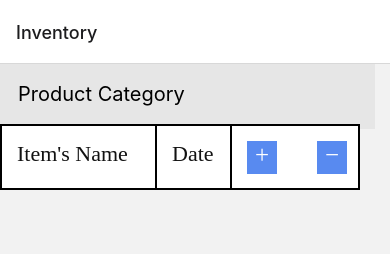
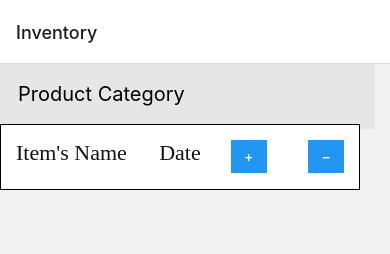
Before and after one commit to PrestonThomas/KitchenVision, a React Native app: screen /Inventory in a window 390 px wide. Shown: the top 254 px of the page. Built offline with nearby package versions, Linux system fonts and the light colour scheme; no server answers.

Commit message:
Changes to be committed: 	modified:   package-lock.json 	modified:   src/screens/InventoryScreen.js 	modified:   yarn.lock

```diff
--- a/src/screens/InventoryScreen.js
+++ b/src/screens/InventoryScreen.js
@@ -39,7 +39,18 @@ function InventoryHome({ navigation }) {
         <View style={styles.container}>
             <Text style={styles.name}>Product Category</Text>
             <View style={styles.rect}>
-                <View style={styles.rect2}>
+                <Text style={styles.itemsName}>Item&#39;s Name</Text>
+                <Text style={styles.date}>Date</Text>
+                <View style={styles.inputBox}>
+                    <TouchableOpacity style={styles.plusButton}>
+                        <Button title='+'/>
+                    </TouchableOpacity>
+                    <TouchableOpacity style={styles.minusButton}>
+                        {/* <Text style={styles.minusText}>−</Text> */}
+                        <Button title='−'/>
+                    </TouchableOpacity>
+                </View>
+                {/* <View style={styles.rect2}>
                     <Text style={styles.itemsName}>Item&#39;s Name</Text>
                 </View>
                 <View style={styles.rect3}>
@@ -54,7 +65,7 @@ function InventoryHome({ navigation }) {
                         <Text style={styles.minusText}>−</Text>
                     </TouchableOpacity>
                     </View>
-                </View>
+                </View> */}
             </View>
         </View>
         <View style={{ flex: 1, alignItems: 'center', justifyContent: 'center' }}>
@@ -166,81 +177,82 @@ const styles = StyleSheet.create({
         borderWidth: 1,
         borderColor: '#000000',
         flexDirection: 'row',
+        // justifyContent:'space-between',
     },
-    rect2: {
-        backgroundColor: 'rgba(255,255,255,1)',
-        borderWidth: 1,
-        borderColor: '#000000',
-        padding: 0,
-        margin: 0,
-        width: 155,
-    },
-    rect3: {
-        flex: 0.5,
-        backgroundColor: 'rgba(248, 248, 248,1)',
-        flexDirection: 'row',
-    },
-    rect4: {
-        backgroundColor: 'rgba(255,255,255,1)',
-        borderWidth: 1,
-        borderColor: '#000000',
-        marginLeft: 0,
-        width: 75,
-    },
-    rect5: {
-        backgroundColor: 'rgba(255,255,255,1)',
-        borderWidth: 1,
-        borderColor: '#000000',
-        marginLeft: 0,
-        width: 128,
-    },
+    // rect2: {
+    //     backgroundColor: 'rgba(255,255,255,1)',
+    //     borderWidth: 1,
+    //     borderColor: '#000000',
+    //     padding: 0,
+    //     margin: 0,
+    //     width: '40%',
+    // },
+    // rect3: {
+    //     flex: 0.5,
+    //     backgroundColor: 'rgba(248, 248, 248,1)',
+    //     flexDirection: 'row',
+    // },
+    // rect4: {
+    //     backgroundColor: 'rgba(255,255,255,1)',
+    //     borderWidth: 1,
+    //     borderColor: '#000000',
+    //     marginLeft: 0,
+    //     width: '40%',
+    // },
+    // rect5: {
+    //     backgroundColor: 'rgba(255,255,255,1)',
+    //     borderWidth: 1,
+    //     borderColor: '#000000',
+    //     marginLeft: 0,
+    //     width: '60%',
+    // },
     date: {
         top: 15,
         left: 15,
-        position: 'absolute',
         fontFamily: 'roboto-regular',
         color: '#121212',
         fontSize: 22,
+        width:'20%',
     },
     itemsName: {
         top: 15,
         left: 15,
-        position: 'absolute',
         fontFamily: 'roboto-regular',
         color: '#121212',
         fontSize: 22,
+        width:'40%',
+    },
+    inputBox: {
+        width:'40%',
     },
     plusButton: {
-        top: 15,
-        left: 15,
-        width: 30,
-        height: 33,
+        margin:15,
+        width: '25%',
         position: 'absolute',
         backgroundColor: 'rgba(88,138,240,1)',
     },
-    plusText: {
-        fontFamily: 'roboto-regular',
-        color: 'rgba(255,255,255,1)',
-        fontSize: 25,
-        marginTop: 0,
-        marginLeft: 8,
-        position: 'absolute',
+    // plusText: {
+    //     fontFamily: 'roboto-regular',
+    //     color: 'rgba(255,255,255,1)',
+    //     fontSize: 25,
+    //     marginTop: 0,
+    //     marginLeft: 8,
+    //     position: 'absolute',
+    // },
+    minusButton: {
+        margin:15,
+        width: '25%',
+        position:'relative',
+        backgroundColor: 'rgba(88,138,240,1)',
+        alignSelf:'flex-end',
     },
-    minusButton: {
-        top: 15,
-        left: 85,
-        width: 30,
-        height: 33,
-        position: 'absolute',
-        backgroundColor: 'rgba(88,138,240,1)',
-    },
-    minusText: {
-        fontFamily: 'roboto-regular',
-        color: 'rgba(255,255,255,1)',
-        fontSize: 25,
-        marginLeft: 8,
-        position: 'absolute',
-    },
+    // minusText: {
+    //     fontFamily: 'roboto-regular',
+    //     color: 'rgba(255,255,255,1)',
+    //     fontSize: 25,
+    //     marginLeft: 8,
+    //     position: 'absolute',
+    // },
     bcScanButton: {
         alignItems: 'center',
         justifyContent: 'center',
```
Also changed, not shown: 2 other files (tests, documents, lock files or other folders).
